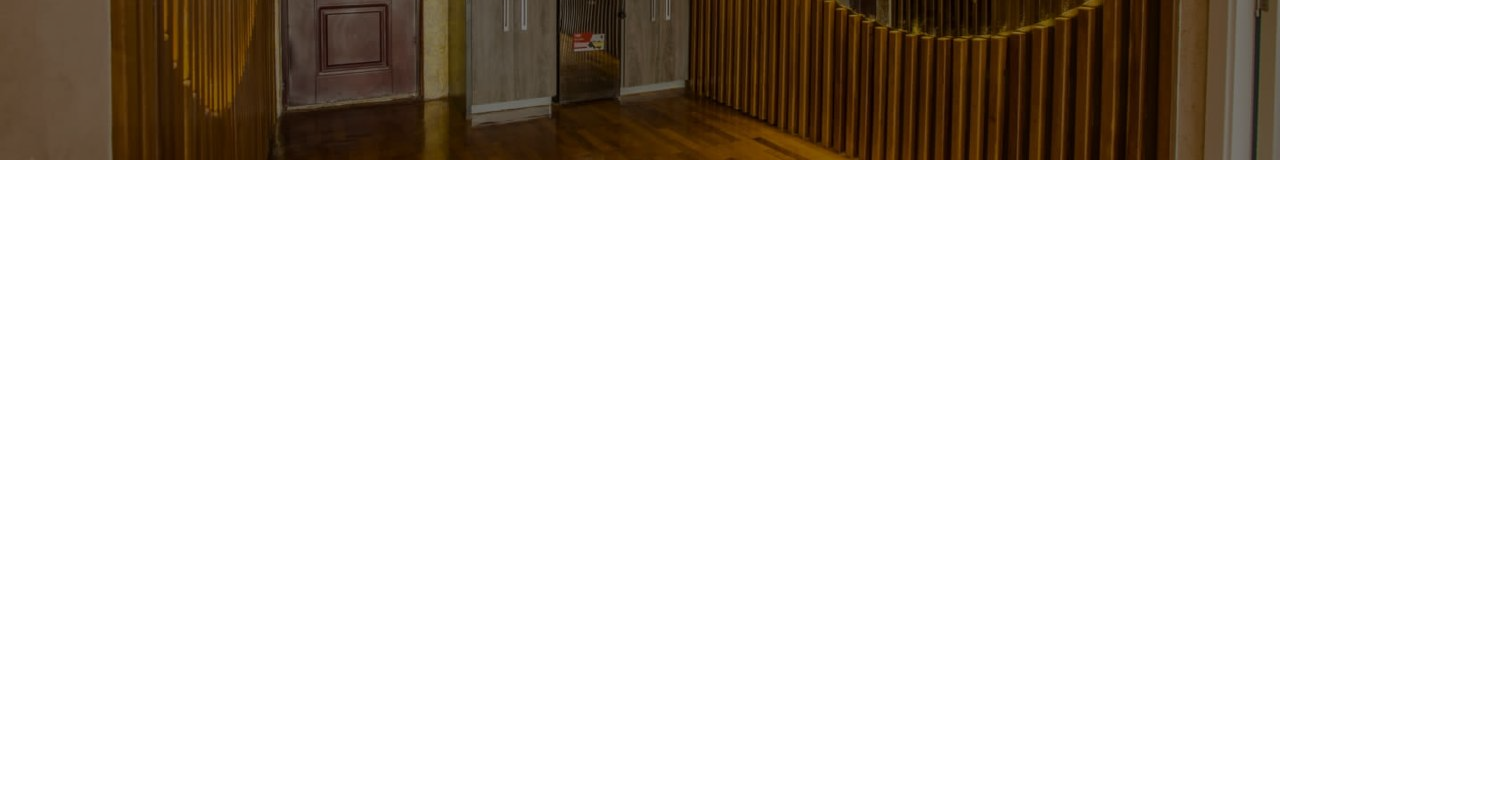
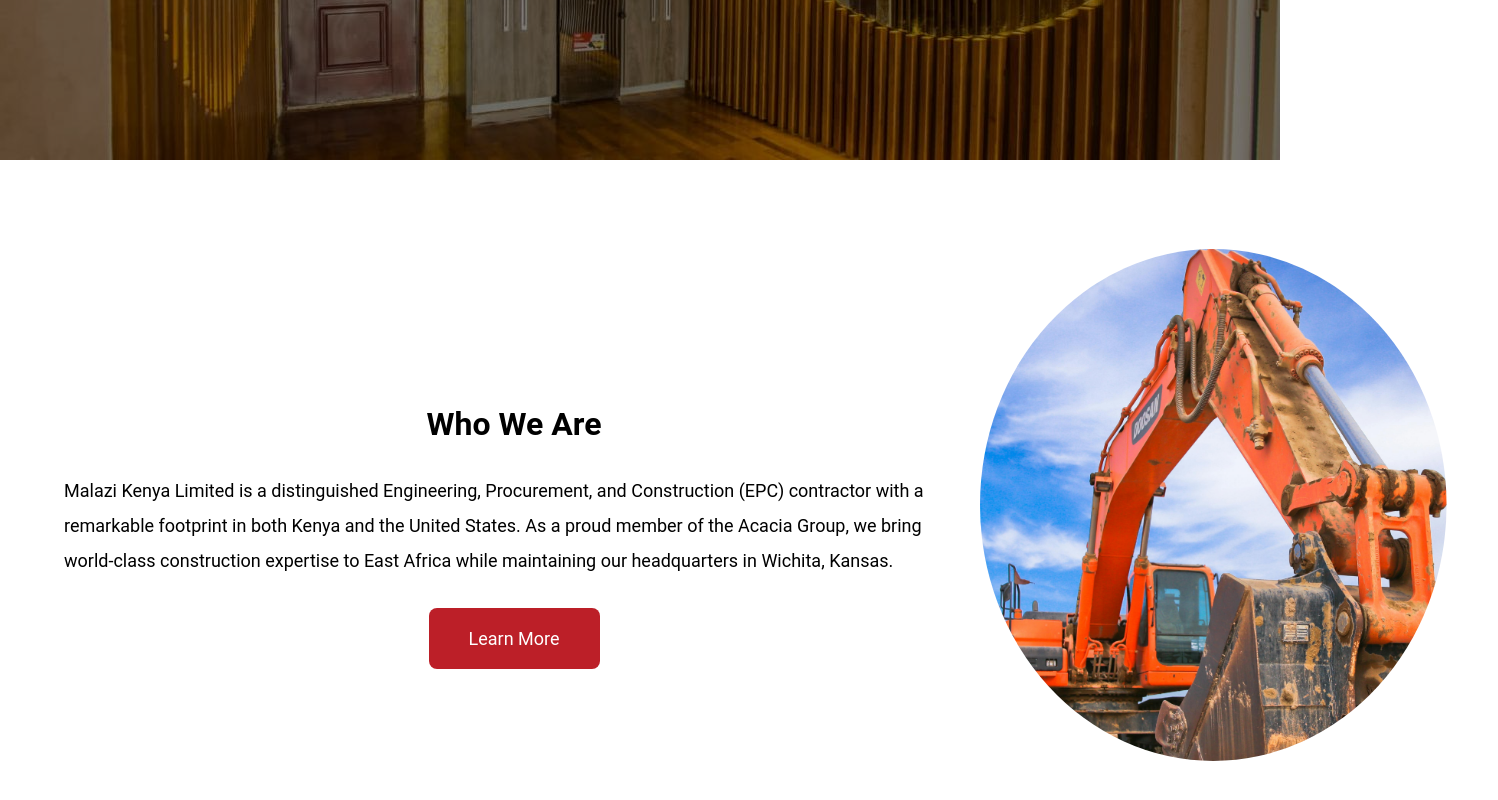
Before and after one commit to Mbuthiasakara1/Malazi-Kenya, a React (Vite) app: page / in a window 1280 px wide. Shown: the part 480-1280 px from the top of the page, 1498 px wide, since content can reach past the window. Before the commit the page ends 800 px from the top, so only its background shows below. Built offline with nearby package versions, Linux system fonts and the light colour scheme.

Commit message:
what-we-do

```diff
--- a/src/App.jsx
+++ b/src/App.jsx
@@ -1,8 +1,11 @@
 import Hero from "./Components/Hero"
+import Home from "./Components/Home"
 const App = () => {
   return (
     <div>
       <Hero />
+      <Home />
+
     </div>
   )
 }
--- a/src/Components/Hero.css
+++ b/src/Components/Hero.css
@@ -1,6 +1,7 @@
 .swiper{
   width:100vw;
   height:80vh;
+
 
 }
 .swiper-images{
@@ -24,16 +25,18 @@
 }
 .swiper-text h1{
     color:white;
-    font-size:90px;
+    font-size:80px;
     margin-left:70px;
-    margin-bottom:1em;
+    margin-bottom:20px;
+    width:800px;
 
 }
 
 .swiper-btn{
     width:100%;
     display:flex;
-    justify-content:center;
+    justify-content:flex-start;
+    margin-left:70px;
 
 }
 .hero-btn{
--- /dev/null
+++ b/src/Components/Home.css
@@ -0,0 +1,66 @@
+
+.content-container{
+   display:flex;
+   justify-content:center;
+   margin-top:57px;
+}
+
+.content{
+    display:flex;
+    justify-content:space-between;
+    width:90vw;
+    height:80vh;
+    gap:1em;
+
+}
+
+.content-info {
+    display:flex;
+    flex-direction:column;
+    justify-content:center;
+
+
+}
+.content-info h1 {
+    margin-bottom:30px;
+    width:100%;
+    text-align:center;
+}
+.content p{
+    font-size:18px;
+    margin-bottom:30px;
+    line-height:35px;
+    width:50em;
+
+}
+.content-btn{
+
+    display:flex;
+    justify-content:center;
+}
+.content-btn button{
+    background-color:#BC1F28;
+    color:#FFFFFF;
+    font-size:18px;
+    border:none;
+    padding:20px 40px;
+    border-radius:8px;
+    text-align:center;
+    display:inline-block;
+    transition-duration:0.5s;
+    cursor:pointer;
+}
+.content-btn button:hover {
+    background-color: #e04650;
+    color:black;
+
+}
+
+.clipped-image {
+   clip-path: ellipse(45% 40% at 45% 45%);
+   object-fit:cover;
+   width:45%;
+   height:auto;
+   /* padding-left:70px; */
+
+}
--- /dev/null
+++ b/src/Components/Home.jsx
@@ -0,0 +1,31 @@
+import {useNavigate} from "react-router-dom";
+import './Home.css'
+
+export default function Home() {
+  const navigate=useNavigate()
+  return (
+    <div className="content-container">
+      <div className="content">
+        <div className="content-info">
+          <h1>Who We Are</h1>
+          <p>
+            Malazi Kenya Limited is a distinguished Engineering, Procurement,
+            and Construction (EPC) contractor with a remarkable footprint in
+            both Kenya and the United States. As a proud member of the Acacia
+            Group, we bring world-class construction expertise to East Africa
+            while maintaining our headquarters in Wichita, Kansas.
+          </p>
+          <div className="content-btn">
+            <button onClick={() => navigate("/About us")}>Learn More </button>
+          </div>
+        </div>
+
+        <img
+          src="images/tractor.jpg"
+          alt="tractor-image"
+          className="clipped-image"
+        />
+      </div>
+    </div>
+  );
+}
--- a/src/index.css
+++ b/src/index.css
@@ -2,4 +2,5 @@
   margin:0;
   padding:0;
   top:0;
+  font-family: "Roboto";
 }
```
Also changed, not shown: public/images/tractor.jpg (added).
